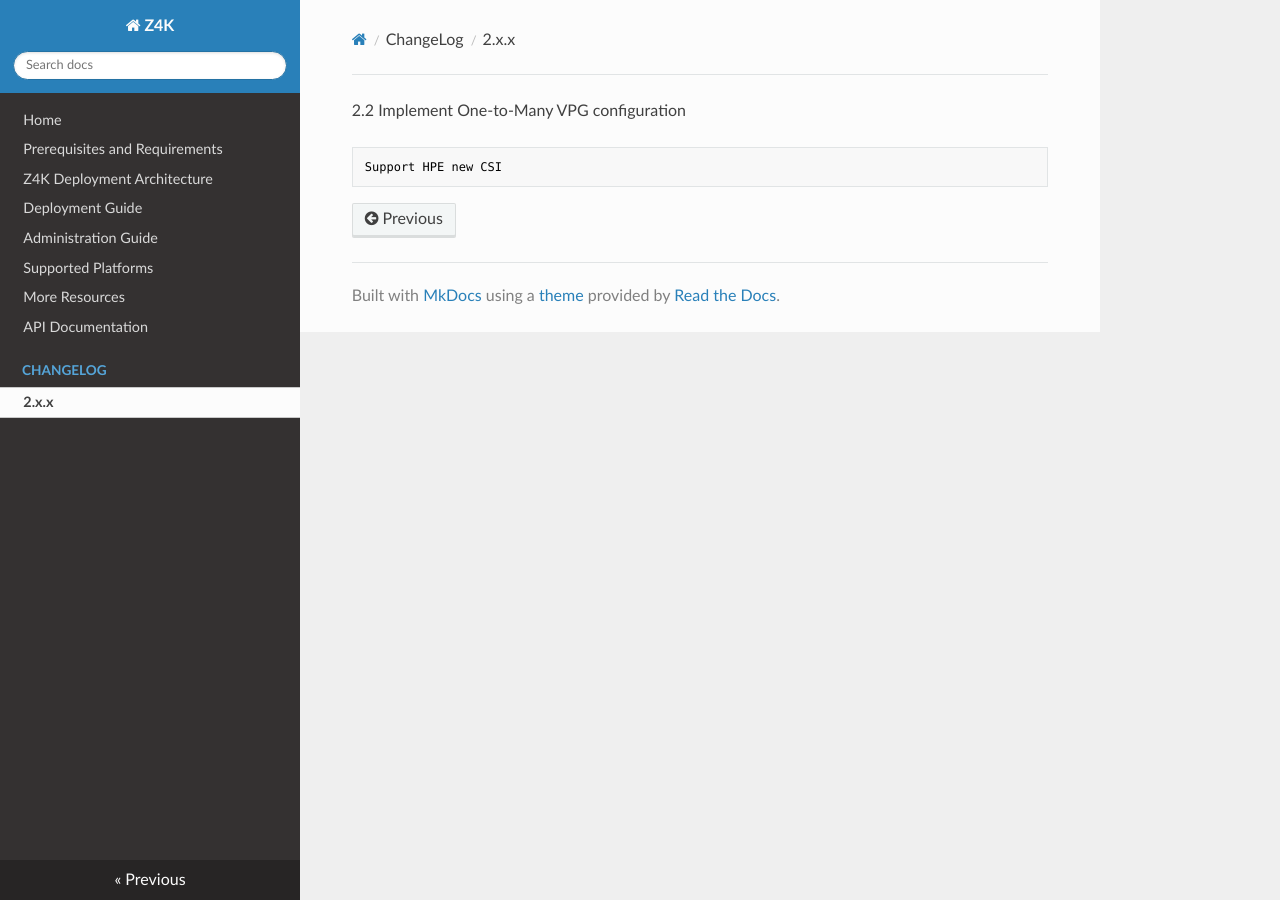
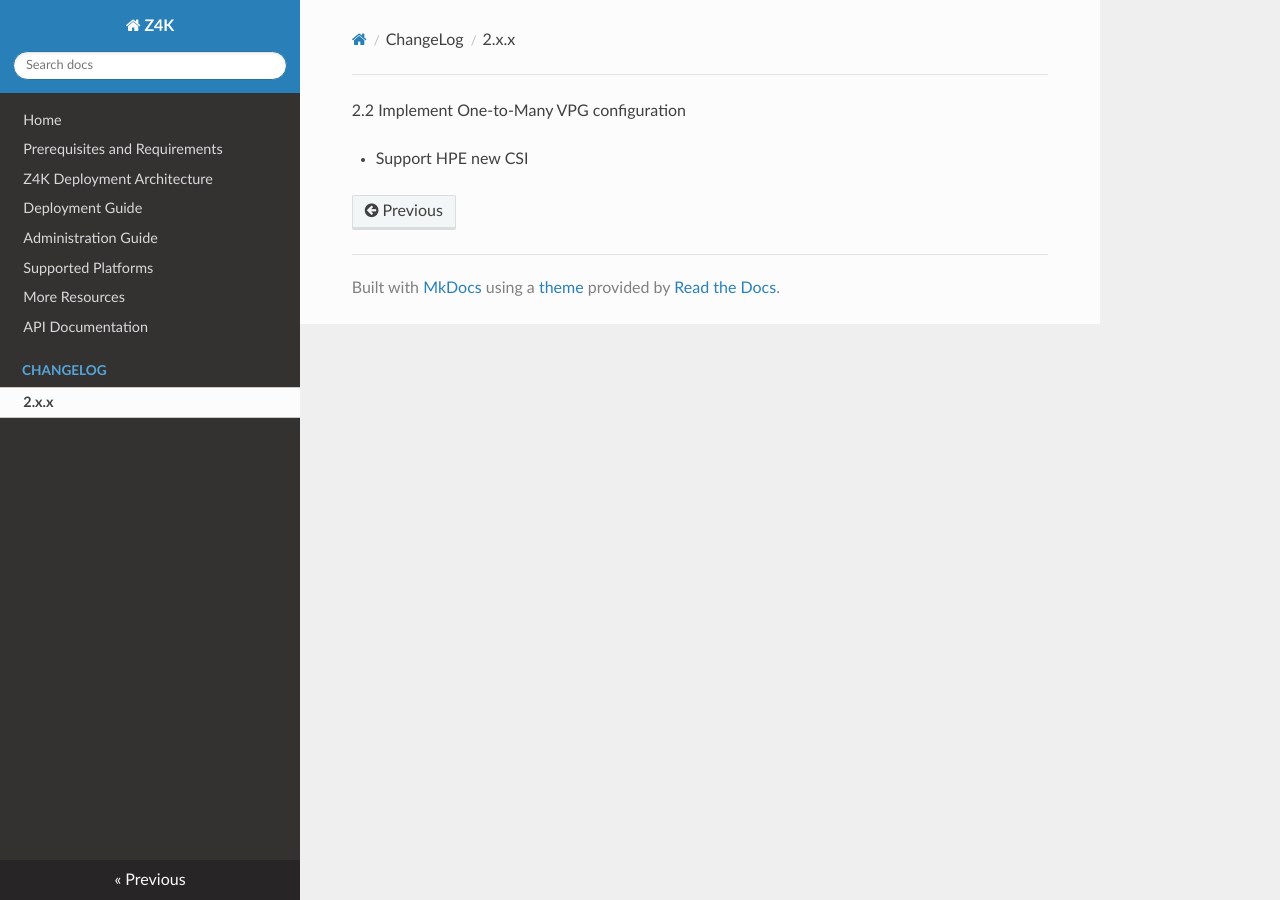
Before and after one commit to ZertoPublic/Z4K, an MkDocs documentation site: the page built from docs/changes/version2.x.x.md, in a window 1280 px wide. Built offline with MkDocs 1.6.1, drawn with Linux system fonts in a browser that asks for light colours.

```diff
--- a/docs/changes/version2.x.x.md
+++ b/docs/changes/version2.x.x.md
@@ -1,3 +1,3 @@
 2.2 Implement One-to-Many VPG configuration
 
-    Support HPE new CSI
+   * Support HPE new CSI
```
